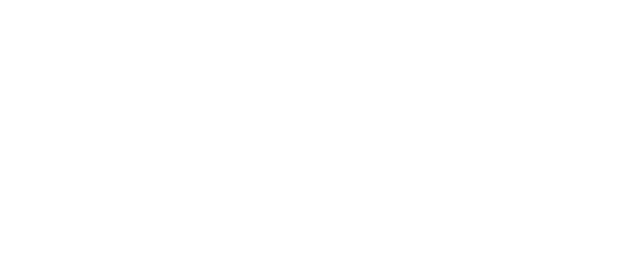
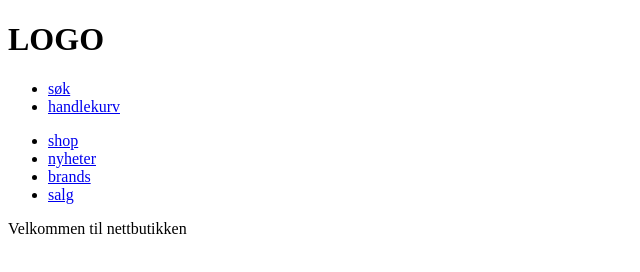
Before and after one commit to margitsv/oblig3, a plain HTML site: page retur.html in a window 1280 px wide. Shown: the whole page, without its empty margins (0-640 px from the left). Drawn offline with Linux system fonts and the light colour scheme; files that its build step writes are made by us from their sources.

Commit message:
header alle tre sider info ferdig

```diff
--- a/produktside.html
+++ b/produktside.html
@@ -0,0 +1,34 @@
+<!DOCTYPE html>
+<html lang="en">
+<head>
+    <meta charset="UTF-8">
+    <meta name="viewport" content="width=device-width, initial-scale=1.0">
+    <link rel="stylesheet" href="style.css">
+
+    <title>Produkter</title>
+</head>
+<body>
+    <header>
+     <h1>LOGO</h1>
+
+
+        <nav> <ul><li><a href="søk">søk</a></li>
+            <li><a href="handlekurv">handlekurv</a></li>
+
+        </ul></nav>
+
+        <nav>
+            <ul>
+                <li><a href="shop">shop</a></li>
+                <li><a href="nyheter">nyheter</a></li>
+                <li><a href="brands">brands</a></li>
+                <li><a href="salg">salg</a></li>
+
+            </ul>
+
+
+        </nav>
+    <p>Velkommen til nettbutikken</p>
+
+    </header>
+</body>
--- a/retur.html
+++ b/retur.html
@@ -0,0 +1,34 @@
+<!DOCTYPE html>
+<html lang="en">
+<head>
+    <meta charset="UTF-8">
+    <meta name="viewport" content="width=device-width, initial-scale=1.0">
+    <link rel="stylesheet" href="style.css">
+
+    <title>Retur</title>
+</head>
+<body>
+    <header>
+     <h1>LOGO</h1>
+
+
+        <nav> <ul><li><a href="søk">søk</a></li>
+            <li><a href="handlekurv">handlekurv</a></li>
+
+        </ul></nav>
+
+        <nav>
+            <ul>
+                <li><a href="shop">shop</a></li>
+                <li><a href="nyheter">nyheter</a></li>
+                <li><a href="brands">brands</a></li>
+                <li><a href="salg">salg</a></li>
+
+            </ul>
+
+
+        </nav>
+    <p>Velkommen til nettbutikken</p>
+
+    </header>
+</body>
```
Also changed, not shown: index.html (+1 -1 lines).
